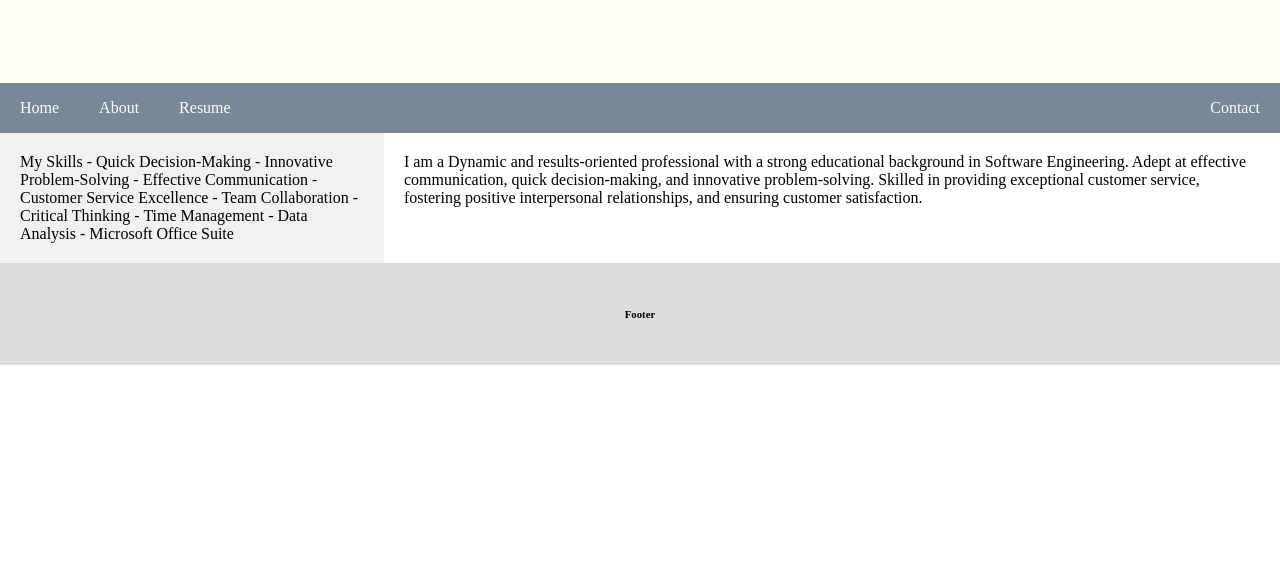
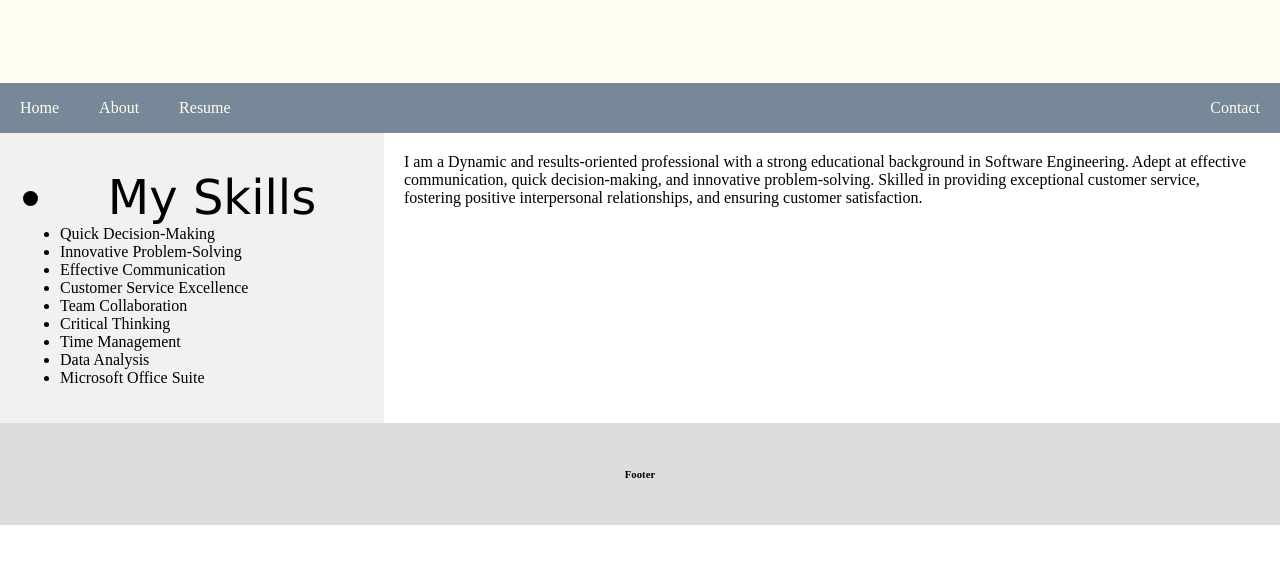
Before and after one commit to emmanuellakolade/emmanuellakolade.github.io, a plain HTML site: page index.html in a window 1280 px wide. Shown: the part 165-728 px from the top of the page. Drawn offline with Linux system fonts and the light colour scheme.

Commit message:
Update index.html

```diff
--- a/index.html
+++ b/index.html
@@ -110,18 +110,22 @@
     </div>
 
     <div class="row">
-      <div class="side">My Skills
-         -	Quick Decision-Making
-         -	Innovative Problem-Solving
-         -	Effective Communication
-         -	Customer Service Excellence
-         -	Team Collaboration
-         -	Critical Thinking
-         -	Time Management
-         -	Data Analysis
-         -	Microsoft Office Suite
+      <div class="side">
+         <ul>
+            <li style="font-family:verdana; font-size: 300%; text-align: center;">My Skills</li>
+            <li>Quick Decision-Making</li>
+            <li>Innovative Problem-Solving</li>
+            <li>Effective Communication</li>
+            <li>Customer Service Excellence</li>
+            <li>Team Collaboration</li>
+            <li>Critical Thinking</li>
+            <li>Time Management</li>
+            <li>Data Analysis</li>
+            <li>Microsoft Office Suite</li>
+          </ul>
 
-      </div>
+
+       </div>
       <div class="main"> I am a Dynamic and results-oriented professional with a strong educational background in Software Engineering.
                       Adept at effective communication, quick decision-making, and innovative problem-solving. Skilled in providing
                       exceptional customer service, fostering positive interpersonal relationships, and ensuring customer satisfaction.
```
